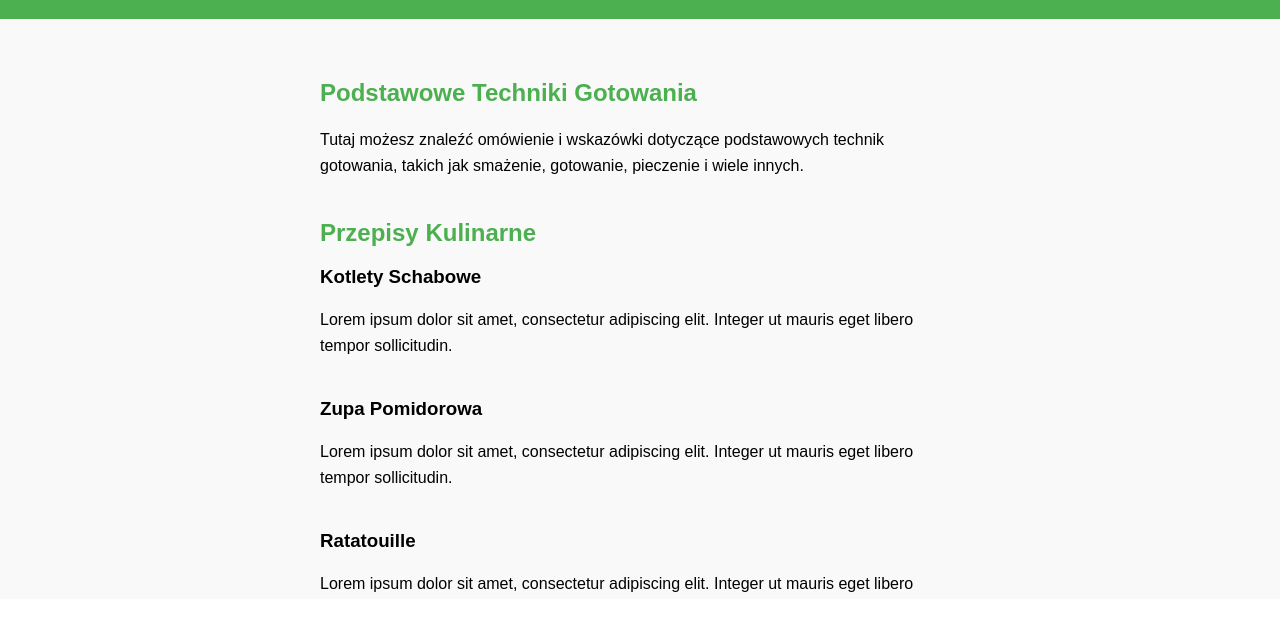
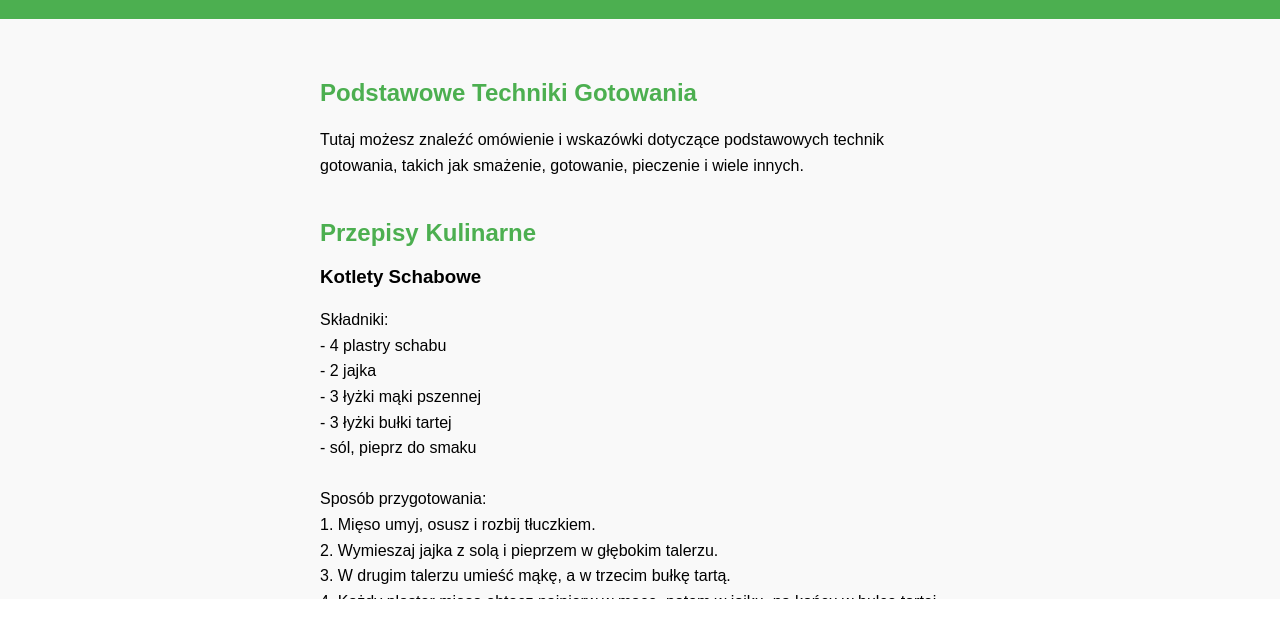
Before and after one commit to klaudia9999/my-first-static-web-app, a website: page src/index.html in a window 1280 px wide. Shown: the part 99-736 px from the top of the page. Drawn offline with Linux system fonts and the light colour scheme.

Commit message:
Update index.html

```diff
--- a/src/index.html
+++ b/src/index.html
@@ -63,51 +63,44 @@
       <div class="recipe">
         <h3>Kotlety Schabowe</h3>
         <p>
-          Lorem ipsum dolor sit amet, consectetur adipiscing elit. Integer ut mauris eget libero tempor sollicitudin.
+          Składniki:<br>
+          - 4 plastry schabu<br>
+          - 2 jajka<br>
+          - 3 łyżki mąki pszennej<br>
+          - 3 łyżki bułki tartej<br>
+          - sól, pieprz do smaku<br><br>
+          Sposób przygotowania:<br>
+          1. Mięso umyj, osusz i rozbij tłuczkiem.<br>
+          2. Wymieszaj jajka z solą i pieprzem w głębokim talerzu.<br>
+          3. W drugim talerzu umieść mąkę, a w trzecim bułkę tartą.<br>
+          4. Każdy plaster mięsa obtocz najpierw w mące, potem w jajku, na końcu w bułce tartej.<br>
+          5. Na patelni rozgrzej olej i smaż kotlety na złoty kolor z obu stron.<br>
+          6. Odsącz na papierowym ręczniku i podawaj gorące.
         </p>
       </div>
       <div class="recipe">
         <h3>Zupa Pomidorowa</h3>
         <p>
-          Lorem ipsum dolor sit amet, consectetur adipiscing elit. Integer ut mauris eget libero tempor sollicitudin.
+          Składniki:<br>
+          - 1 kg pomidorów<br>
+          - 2 cebule<br>
+          - 2 ząbki czosnku<br>
+          - 1 marchewka<br>
+          - 1 pietruszka<br>
+          - 1 papryka czerwona<br>
+          - 1/4 szklanki ryżu<br>
+          - 1/4 szklanki śmietany 18%<br>
+          - 1 łyżka koncentratu pomidorowego<br>
+          - sól, pieprz, cukier, bazylia, tymianek<br><br>
+          Sposób przygotowania:<br>
+          1. Warzywa umyj, obierz i pokrój w kostkę.<br>
+          2. Wrzuć pokrojone warzywa do garnka, dodaj ryż, koncentrat pomidorowy i przyprawy.<br>
+          3. Zalej wszystko wodą i gotuj około 30 minut.<br>
+          4. Na koniec dodaj śmietanę i gotuj jeszcze przez kilka minut.<br>
+          5. Podawaj z grzankami lub dodatkiem śmietany.
         </p>
       </div>
-      <div class="recipe">
-        <h3>Ratatouille</h3>
-        <p>
-          Lorem ipsum dolor sit amet, consectetur adipiscing elit. Integer ut mauris eget libero tempor sollicitudin.
-        </p>
-      </div>
-      <div class="recipe">
-        <h3>Tiramisu</h3>
-        <p>
-          Lorem ipsum dolor sit amet, consectetur adipiscing elit. Integer ut mauris eget libero tempor sollicitudin.
-        </p>
-      </div>
-      <div class="recipe">
-        <h3>Pizza Margherita</h3>
-        <p>
-          Lorem ipsum dolor sit amet, consectetur adipiscing elit. Integer ut mauris eget libero tempor sollicitudin.
-        </p>
-      </div>
-      <div class="recipe">
-        <h3>Sushi</h3>
-        <p>
-          Lorem ipsum dolor sit amet, consectetur adipiscing elit. Integer ut mauris eget libero tempor sollicitudin.
-        </p>
-      </div>
-      <div class="recipe">
-        <h3>Guacamole</h3>
-        <p>
-          Lorem ipsum dolor sit amet, consectetur adipiscing elit. Integer ut mauris eget libero tempor sollicitudin.
-        </p>
-      </div>
-      <div class="recipe">
-        <h3>Pasta Carbonara</h3>
-        <p>
-          Lorem ipsum dolor sit amet, consectetur adipiscing elit. Integer ut mauris eget libero tempor sollicitudin.
-        </p>
-      </div>
+      <!-- Dodaj więcej przepisów tutaj -->
     </section>
   </main>
 </body>
```
